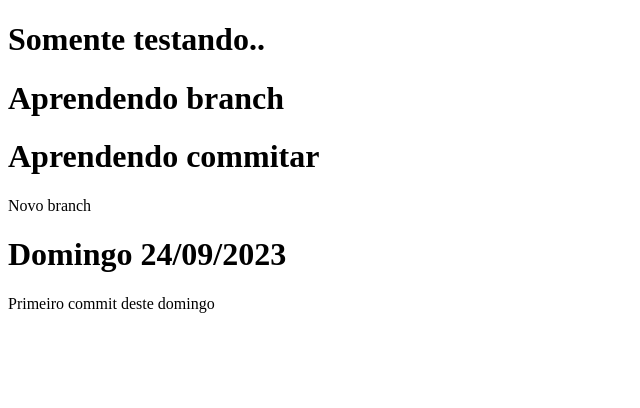
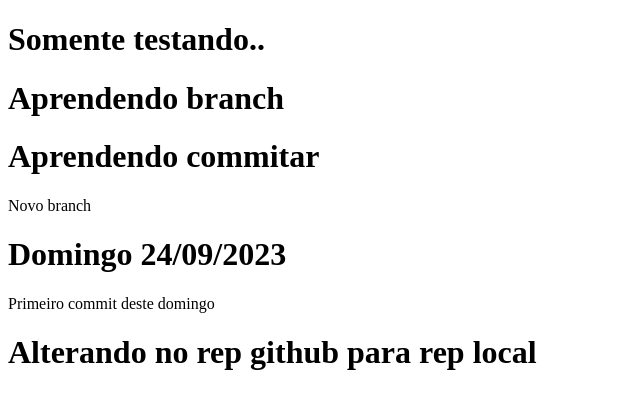
Before and after one commit to NicodemosMello/commit, a plain HTML site: page index.html in a window 1280 px wide. Shown: the whole page, without its empty margins (0-640 px from the left). Drawn offline with Linux system fonts and the light colour scheme.

Commit message:
Alteração rep R para rep L
Alterando no rep remoto para local

```diff
--- a/index.html
+++ b/index.html
@@ -12,5 +12,6 @@
     <p>Novo branch</p>
     <h1>Domingo 24/09/2023</h1>
     <p>Primeiro commit deste domingo</p>
+    <h1>Alterando no rep github para rep local</h1>
 </body>
 </html>
```
